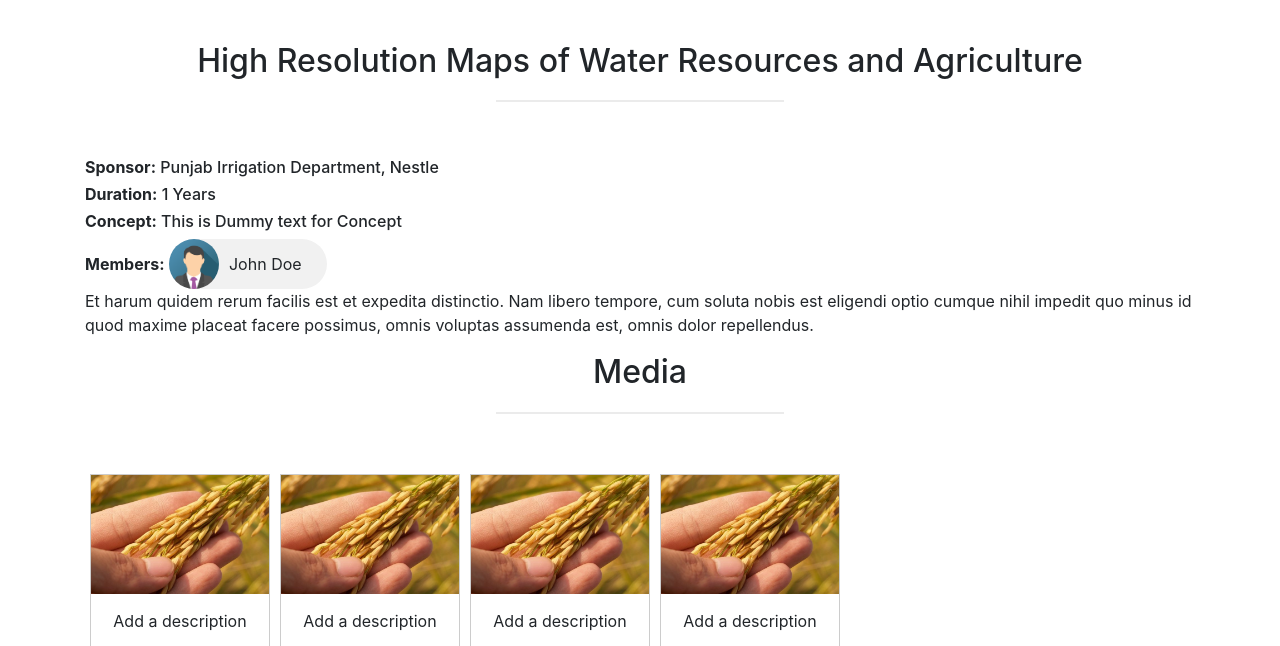
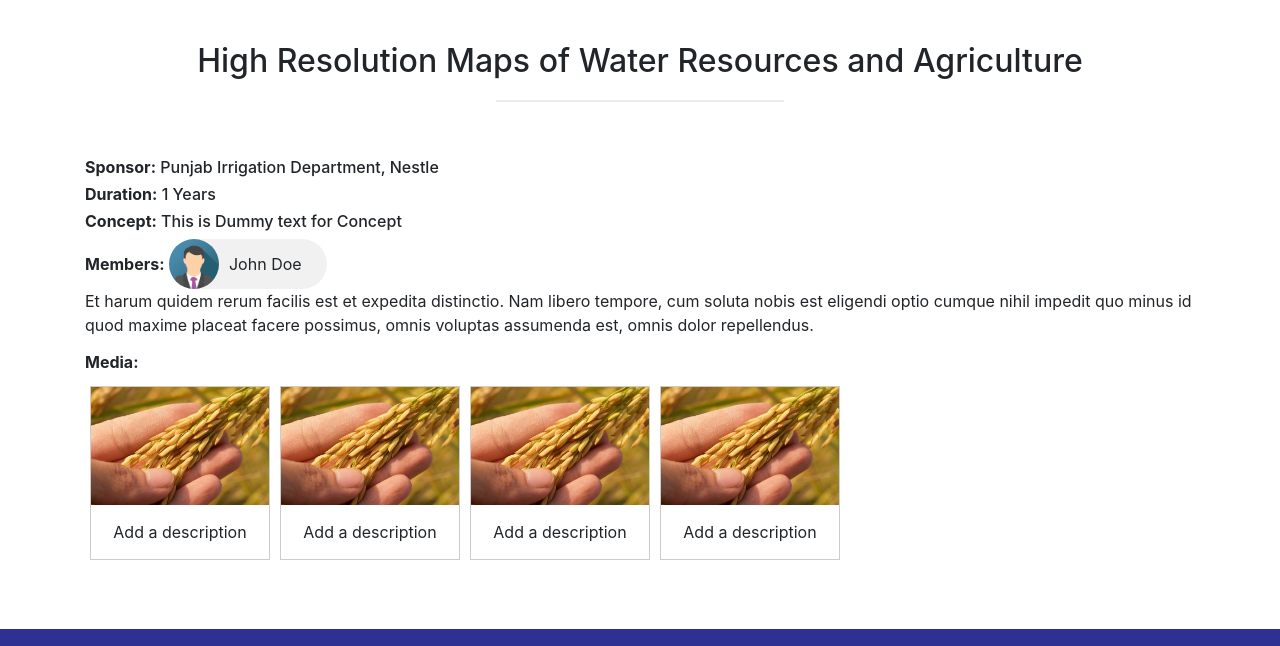
Before and after one commit to bilalhaider/narl-website, an Eleventy site: page data/projects/maps/index.md in a window 1280 px wide. Shown: the part 107-753 px from the top of the page. Built offline with nearby package versions, Linux system fonts and the light colour scheme; Eleventy itself is replaced by a stand-in of ours; files that its build step writes are made by us from their sources.

Commit message:
Media section layout fixed

```diff
--- a/layouts/project.liquid
+++ b/layouts/project.liquid
@@ -31,11 +31,8 @@ layout: master
             <div class="col-12">
                 {{content}}
             </div>
-            <div class="col-sm-12">
-                <div class="sec-title">
-                    <h2>Media</h2>
-                    <div class="separator"></div>
-                </div>
+            <div class="col-12">
+                <h6> <strong>Media:</strong></h6>
             </div>
             <div class="col-12">
 
```
